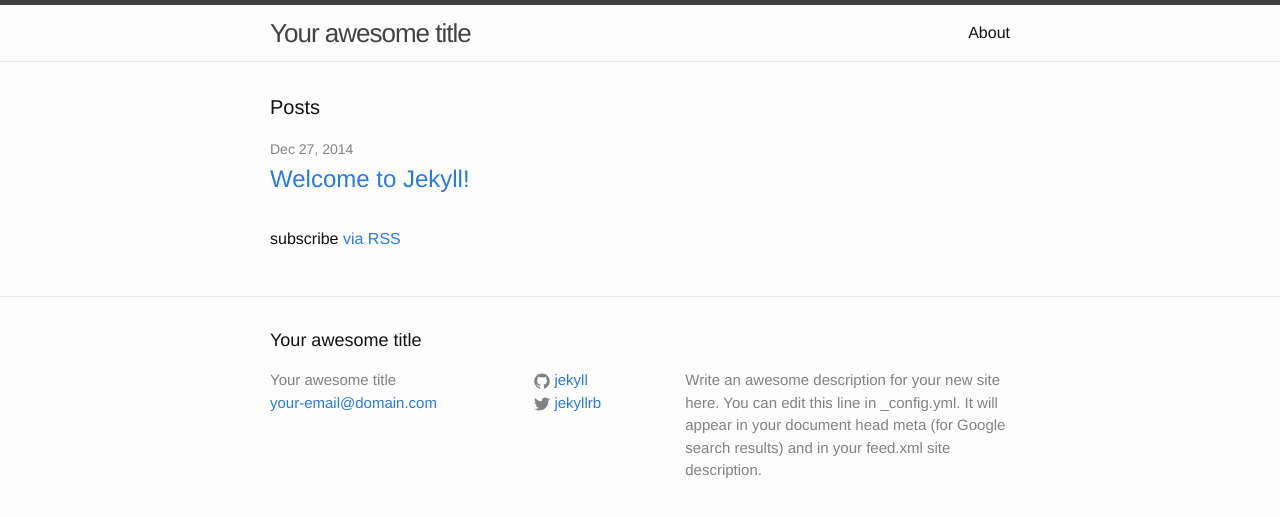
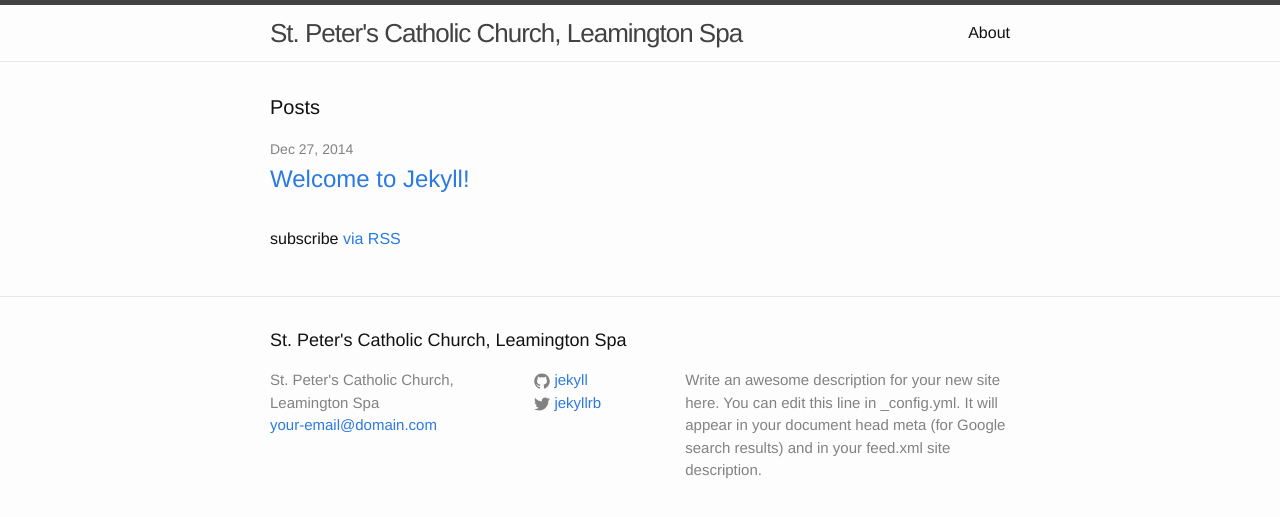
Before and after one commit to slypat/stpeters-website-v2, a Jekyll site: the page built from index.html, in a window 1280 px wide. Shown: the top 517 px of the page. Built offline with Jekyll 4.4.1, drawn with Linux system fonts in a browser that asks for light colours.

Commit message:
Changed title
Mainly to try to kick the site into rendering properly.

```diff
--- a/_config.yml
+++ b/_config.yml
@@ -1,5 +1,5 @@
 # Site settings
-title: Your awesome title
+title: St. Peter's Catholic Church, Leamington Spa
 email: your-email@domain.com
 description: > # this means to ignore newlines until "baseurl:"
   Write an awesome description for your new site here. You can edit this
```
